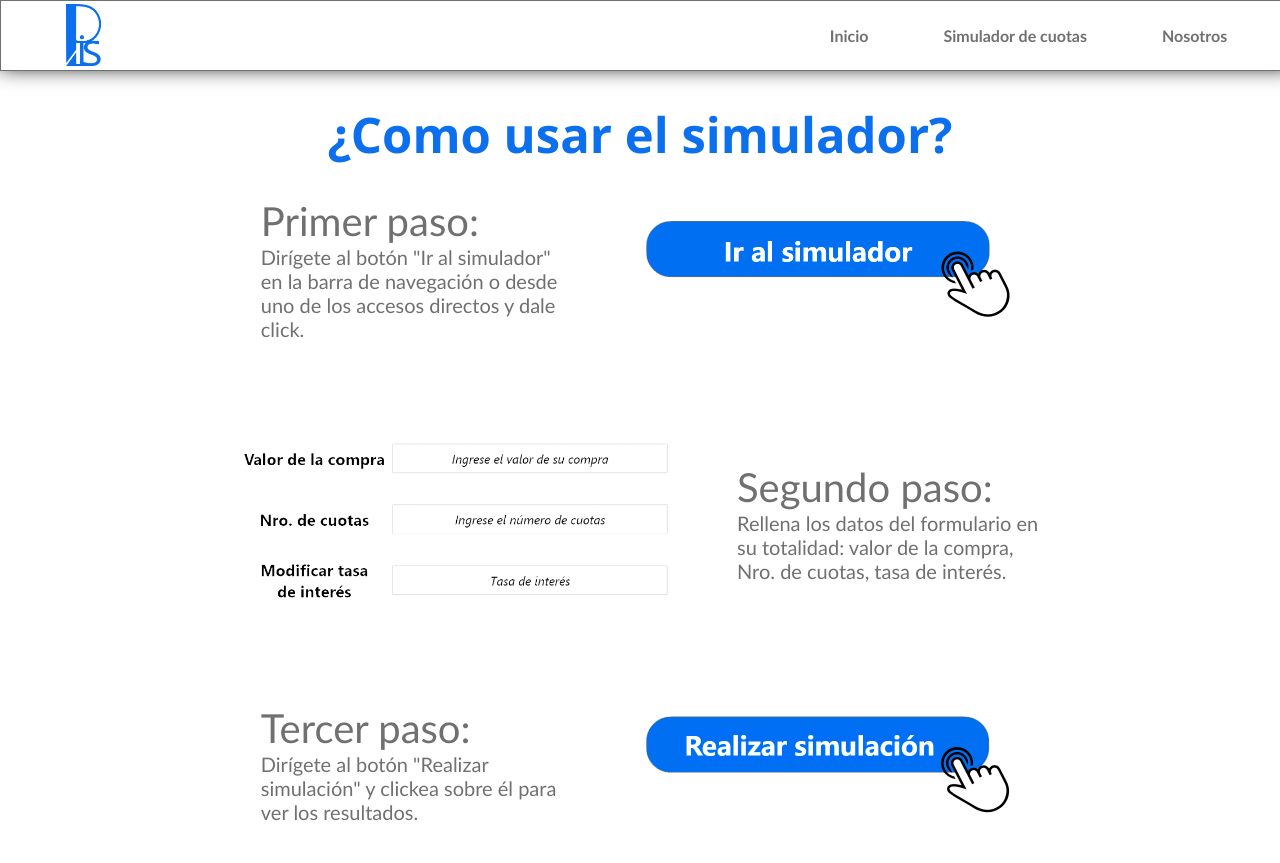
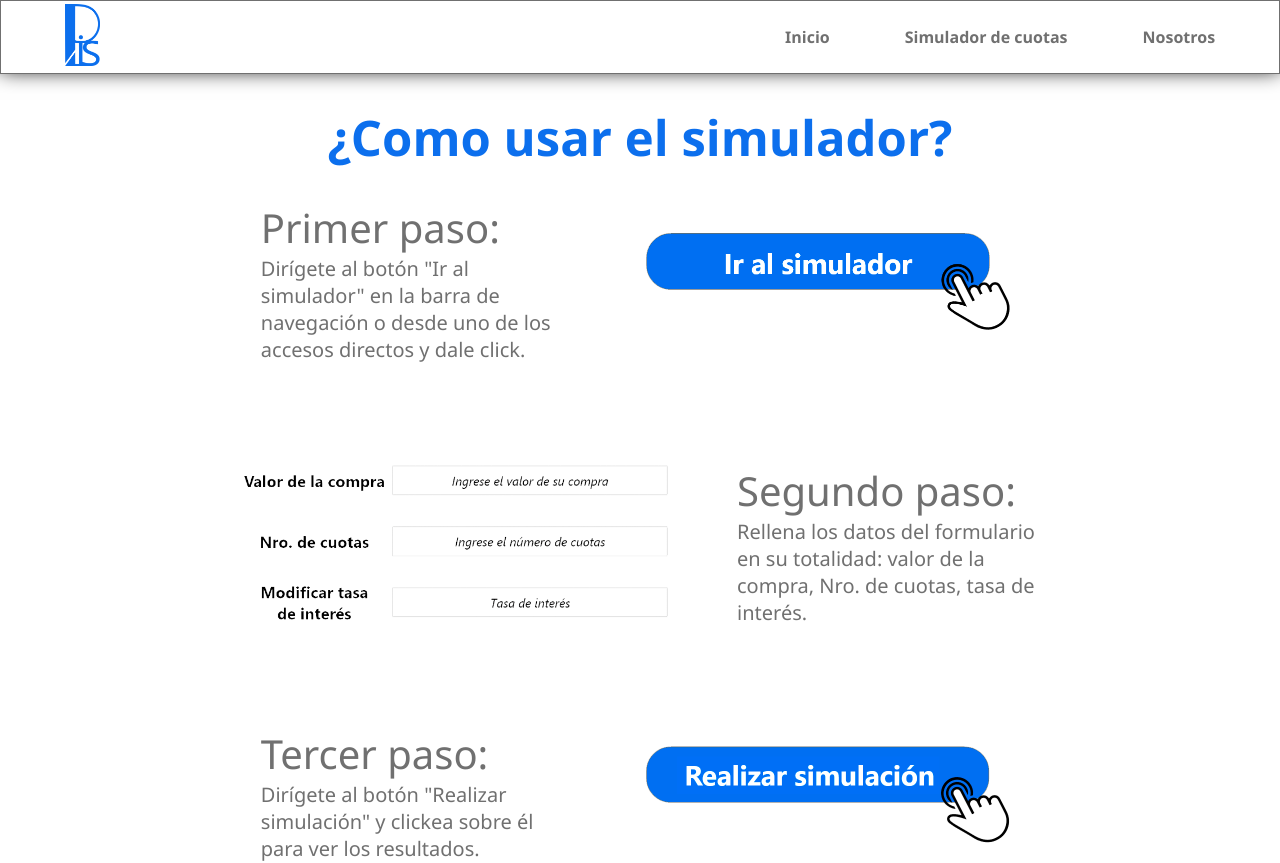
Before and after one commit to lizorc/PLiS-Tuya, a React (Create React App) app: page /instructivo in a window 1280 px wide. Shown: the top 863 px of the page. Built offline with nearby package versions, Linux system fonts and the light colour scheme.

Commit message:
Arreglado navbar y hecho modules

```diff
--- a/src/components/NavBar/navbar.js
+++ b/src/components/NavBar/navbar.js
@@ -1,14 +1,14 @@
 import React from 'react';
-import './NavBar.css'
+import styles from './navbar.module.css'
 import { Link } from "react-router-dom";
 
 function NavBar(){
     return (
         <header>
-            <div className="menu">
-                <img className="img_navbar" src={require('./PLIS.png')} alt=""/>
+            <div className={styles.menu}>
+                <img className={styles.imgNavbar} src={require('./PLIS.png')} alt=""/>
 
-                <nav className="navbar">
+                <nav className={styles.navbar}>
                     <ul>
                         <li><Link to="/">Inicio</Link></li>
                         <li><Link to="/simulador">Simulador de cuotas</Link></li>
--- a/src/components/NavBar/NavBar.css
+++ b/src/components/NavBar/navbar.module.css
@@ -2,6 +2,7 @@
     padding:0;
     margin: 0;
     box-sizing: border-box;
+    font-family: 'Segoe UI', Tahoma, Geneva, Verdana, sans-serif;
 }
 
 body{
@@ -10,7 +11,7 @@ body{
 
 header {
     background:white;
-    width: 101%;
+    width: 100%;
     clear:both;
     content:'';
     display: table;
@@ -18,7 +19,7 @@ header {
     box-shadow: 0px -4px 20px black;
 }
 
-.img_navbar {
+.imgNavbar {
     width:35px;
     float: left;
     margin-top:3px;
--- a/src/pages/Instructivo/instructivo.module.css
+++ b/src/pages/Instructivo/instructivo.module.css
@@ -1,3 +1,7 @@
+*{
+    font-family: 'Segoe UI', Tahoma, Geneva, Verdana, sans-serif;
+}
+
 .container{
     text-align:center;
 }
@@ -8,7 +12,6 @@
     padding: 30px;
     color: #0C6FED;
     font-size: 49px;
-    font-family: 'Segoe UI', Tahoma, Geneva, Verdana, sans-serif;
     font-weight: bold;
 }
 
--- a/src/pages/Simulador/simulador.module.css
+++ b/src/pages/Simulador/simulador.module.css
@@ -1,3 +1,7 @@
+*{
+    font-family: 'Segoe UI', Tahoma, Geneva, Verdana, sans-serif;
+}
+
 .formBody{
     width: 100%;
     text-align: center;
@@ -8,7 +12,6 @@
     margin-bottom: 30px;
     color: #0C6FED;
     font-size: 49px;
-    font-family: 'Segoe UI', Tahoma, Geneva, Verdana, sans-serif;
     font-weight: bold;
 }
 
@@ -23,7 +26,6 @@
     margin-right: 60px;
     color: white;
     background-color: #0C6FED;
-    font-family: 'Segoe UI', Tahoma, Geneva, Verdana, sans-serif;
     font-weight: bold;
     font-style: normal;
     border-radius: 20px;
@@ -41,7 +43,6 @@
     height: 40px;
     color: #0C6FED;
     background-color: white;
-    font-family: 'Segoe UI', Tahoma, Geneva, Verdana, sans-serif;
     font-weight: bold;
     font-style: normal;
     border-radius: 20px;
@@ -58,14 +59,12 @@ label{
     display: inline-block;
     width: 350px;
     font-size: 22px;
-    font-family: 'Segoe UI', Tahoma, Geneva, Verdana, sans-serif;
     font-weight: bold;
 }
 
 input{
     width: 402px;
     height: 30px;
-    font-family: 'Segoe UI', Tahoma, Geneva, Verdana, sans-serif;
     font-size: 15px;
     text-align: center;
     font-style: italic;
```
